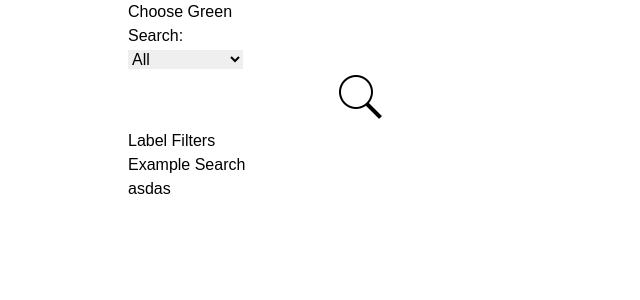
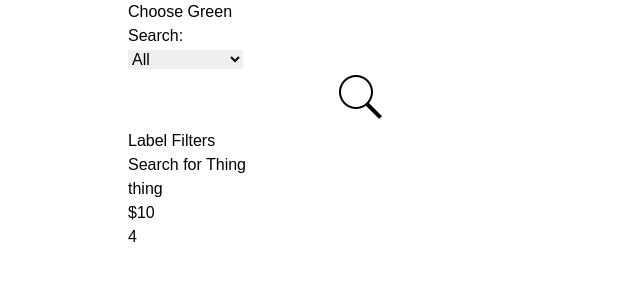
Before and after one commit to tmains515/choose-green, a Next.js app: page / in a window 1280 px wide. Shown: the top 300 px of the page, without its empty margins (0-640 px from the left). Built offline with nearby package versions, Linux system fonts and the light colour scheme.

Commit message:
API working

```diff
--- /dev/null
+++ b/src/app/api/search/route.js
@@ -0,0 +1,23 @@
+import  key  from '../../../../APIKey'
+export async function GET(req){
+
+    const request = await fetch('https://real-time-product-search.p.rapidapi.com/search-v2?q=Nike%20shoes&country=us&language=en&page=1&limit=10&sort_by=BEST_MATCH&product_condition=ANY', {
+        method:'GET',
+        headers: {
+        'x-rapidapi-key': key,
+        'x-rapidapi-host': 'real-time-product-search.p.rapidapi.com'
+        }
+    })
+
+    if (!request.ok){
+        throw new Error("Something went wrong")
+    }
+
+    const data = await request.json()
+    return new Response(JSON.stringify(data), {
+        status: request.status,
+        headers: {
+            'Content-Type' : 'application/json'
+        }
+    })
+}
--- a/src/app/components/ItemTile.tsx
+++ b/src/app/components/ItemTile.tsx
@@ -2,11 +2,19 @@
 import React, { FC } from "react"
 
 interface props{
-    name: string
+    name: string,
+    price: string,
+    rating: number
 }
 
-const ItemTile: FC<props> = ({ name }) => {
-    return <div>{name}</div>
+const ItemTile: FC<props> = ({ name, price, rating }) => {
+    return(
+        <div className="flex m-4 rounded-md shadow-xl border border-gray-200 p-2 justify-evenly">
+            <p>{name}</p>
+            <p>{price}</p>
+            <p>{rating}</p>
+        </div>
+    )
 }
 
 export default ItemTile
--- a/src/app/page.tsx
+++ b/src/app/page.tsx
@@ -1,7 +1,32 @@
 'use client'
 import { useState } from "react";
+import ItemTile from "./components/ItemTile";
 export default function Home() {
-	const [search, setSearch] = useState("Example Search");
+	const [search, setSearch] = useState<string>("Thing");
+	const [searchResults, setSearchResults] = useState([
+	  {
+		name: "thing",
+		rating: 4,
+		price: "$10",
+	  },
+	]);
+
+	const fetchSearch = async() => {
+		const request = await fetch('/api/search', {
+			method: 'GET',
+			headers: {
+				'Content-Type' : 'application/json'
+			}
+		})
+		if(!request.ok){
+			throw new Error("Could not fetch search data")
+		}
+		const data = await request.json()
+		console.log(data)
+		setSearchResults(data)
+	}
+
+
 	return (
 		<div className="grid grid-rows-8 grid-cols-8 bg-[#ededed] shadow-xl rounded-2xl border border-gray-300 p-4">
 			{/* Header */}
@@ -24,7 +49,7 @@ export default function Home() {
 							</select>
 						</div>
 						<input className="w-full z-20 pl-4 shadow-md h-12 rounded-full border border-gray-300 focus:outline-none focus:border-[#7de49f] focus:ring-2 focus:ring-[#7de49f]"/>
-						<button className="mx-10 hover:bg-slate-500 ">
+						<button className="mx-10 hover:bg-slate-500" onClick={fetchSearch}>
 							<img src="/search.png" alt="" className="size w-[40px] h-[35px]" />
 						</button>
 					</div>
@@ -38,8 +63,11 @@ export default function Home() {
 
 			{/* Main Content */}
 			<main className="col-start-4 col-span-4 row-span-5 rounded-xl bg-white p-6 shadow-inner ml-4 overflow-y-scroll">
-				<h1 className="text-gray-600 text-2xl">{search}</h1>
-				<div className="mt-2">asdas</div>
+				<h1 className="text-gray-600 text-2xl">Search for {search}</h1>
+				{searchResults.length > 0 ? searchResults.map( (item, index) => (
+					<ItemTile key={index} name={item.name} price={item.price} rating={item.rating}/>
+				)
+			): "Nothing to display"}
 			</main>
 		</div>
 
```
Also changed, not shown: 1 other file (tests, documents, lock files or other folders).
